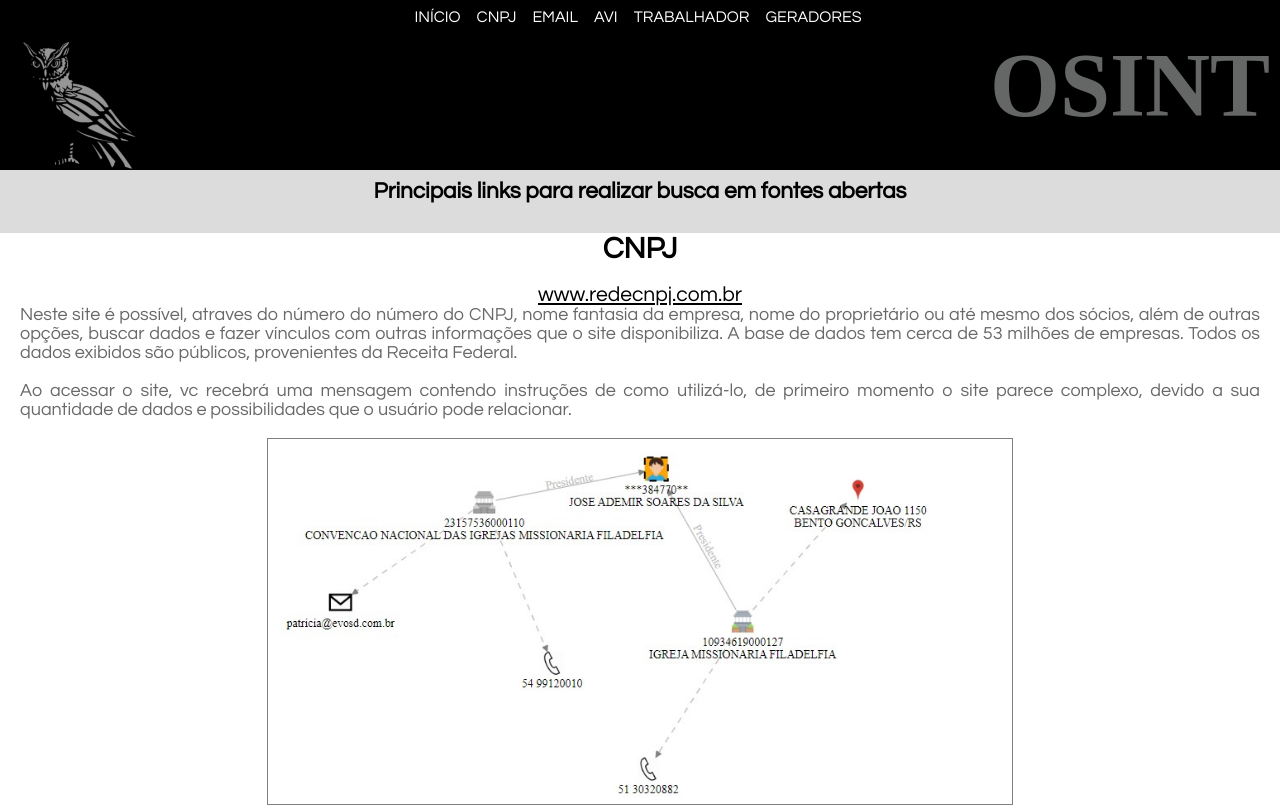
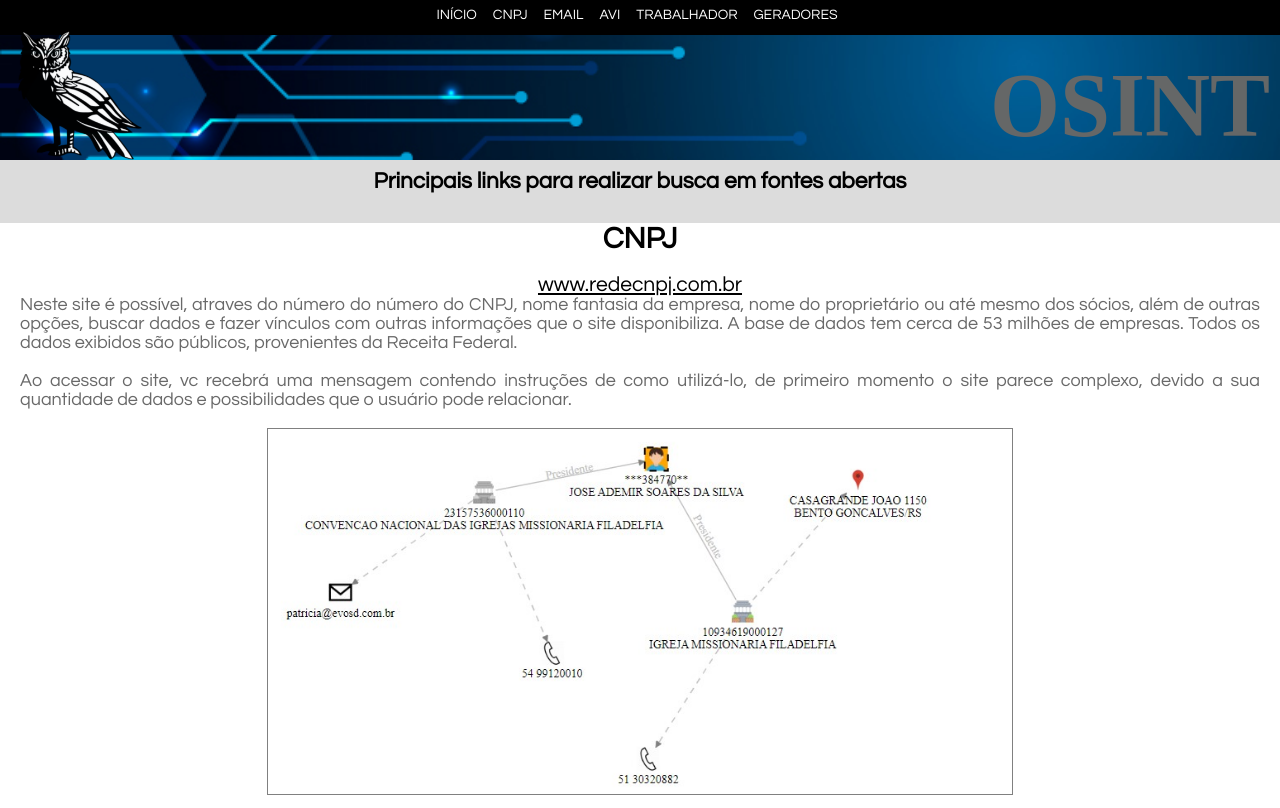
Before and after one commit to FelipeBorgesCWB/OSINT-2, a plain HTML site: page index.html in a window 1280 px wide. Shown: the top 808 px of the page. Drawn offline with Linux system fonts and the light colour scheme.

Commit message:
alteração

```diff
--- a/estilo.css
+++ b/estilo.css
@@ -12,11 +12,11 @@
 header{
 	/*background: black;
 	background-image: url(imagens/fundo2.jpg);*/
+	background-image: url(imagens/tec.jpg);
 	background-position: center;
 	background-size: 100%;
 	background-repeat: no-repeat;
-	background: black;
-	height: 17em;
+	height: 16em;
 	display: flex;
 	flex-direction: row;
 	justify-content: right;
@@ -31,6 +31,7 @@
 	color: black;
   	font-size: 90px;
 	margin-right: 10px;
+	margin-top: 50px;
   	font-family: Times New Roman, century gothic;
   	font-weight: bold;
   	animation: cor 12s infinite;
@@ -77,19 +78,20 @@
 	width: 140px;
 	position: absolute;
 	left: 0px;
-	top: 25px;
+	top: 15px;
 	padding: 10px;
-	animation: animate 8s infinite;
+	animation: animate 12s infinite;
 }
 
 .nav{
 	display: flex;
 	justify-content: center;
 	width: 100%;
+	height: 25px;
 	position: fixed;
 	background: black;
-	font-size: 8px;
-	padding: 6px;
+	font-size: 7px;
+	padding: 5px;
 }
 
 .links{
@@ -157,7 +159,8 @@
 	text-align:center;
 	font-size: 15px;
 	padding: 10px;
-	color: black;
+	color: rgb(0, 0, 0);
+
 }
 
 .h3{
```
Also changed, not shown: imagens/tec.jpg (added).
